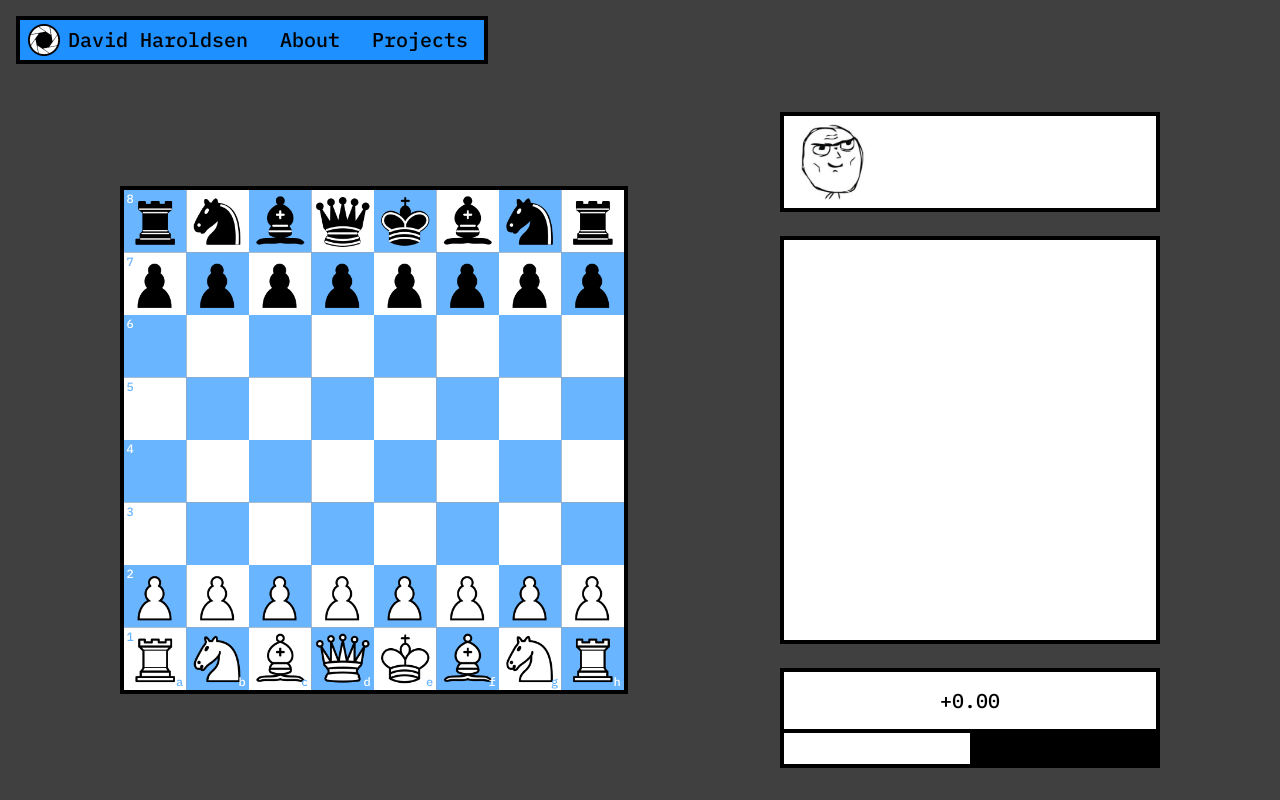
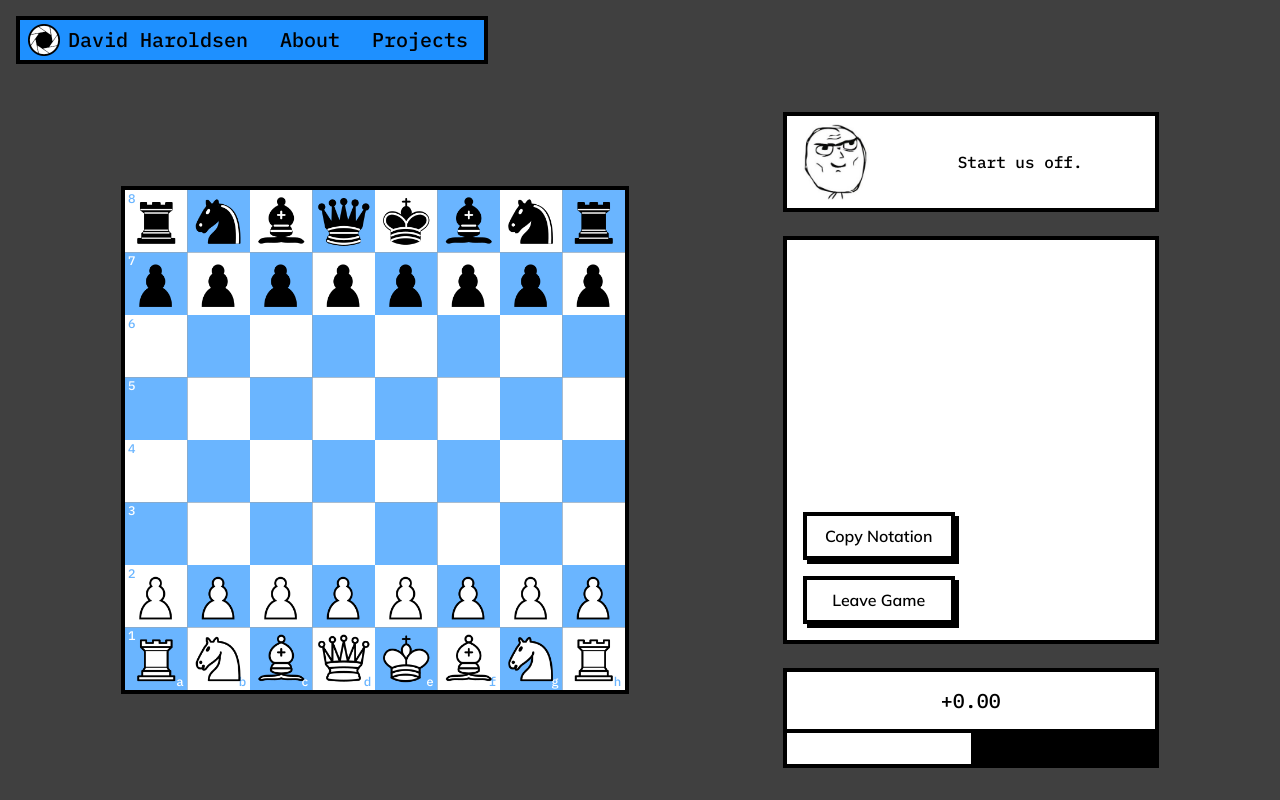
Before and after one commit to Davedude42/svelteofdavid, a SvelteKit app: page /project/lightblue in a window 1280 px wide. Both pictures are taken after a click on the button "Start as white". Built offline with nearby package versions, Linux system fonts and the light colour scheme.

Commit message:
more chess ui

```diff
--- a/src/app.css
+++ b/src/app.css
@@ -7,6 +7,10 @@
 .h-full-fr {
 	height: 100vh;
   height: calc(var(--vh, 1vh) * 100);
+}
+.min-h-full-fr {
+	min-height: 100vh;
+  min-height: calc(var(--vh, 1vh) * 100);
 }
 
 .thick-black-border {
--- a/src/lib/lightblue/board.ts
+++ b/src/lib/lightblue/board.ts
@@ -147,7 +147,9 @@ export class Board {
 
 			loopBoard.movePiece(moveon);
 
-			if(loopBoard.inCheck(loopBoard.turn)) {
+			if(loopBoard.gameOver(loopBoard.turn) === 1) {
+				retNot += '#';
+			} else if(loopBoard.inCheck(loopBoard.turn)) {
 				retNot += '+';
 			}
 
--- a/src/routes/+layout.svelte
+++ b/src/routes/+layout.svelte
@@ -81,7 +81,7 @@
 		</div>
 	{/if}
 </div>
-<div class="flex flex-col h-full-fr">
+<div class="flex flex-col min-h-full-fr">
 	<slot />
 </div>
 <svelte:window
--- a/src/routes/project/lightblue/+page.svelte
+++ b/src/routes/project/lightblue/+page.svelte
@@ -1,10 +1,13 @@
 <style>
 .lightblue-grid {
+	flex-shrink: 0;
 	display: grid;
-	grid-template-columns: 380px;
+	grid-template-columns: 1fr;
 	grid-template-rows: 100px 1fr 100px;
 	justify-content: center;
 	gap: 24px;
+
+	width: 440px;
 
 	padding: 32px;
 }
@@ -14,14 +17,40 @@
 
 	border: 4px solid black;
 }
+
+.outlandish-button {
+	box-shadow: 4px 4px black;
+}
+
+.outlandish-button:active {
+	transform: translate(4px, 4px);
+
+	box-shadow: none;
+}
 </style>
-<div class="flex flex-col md:flex-row justify-evenly bg-neutral-700 min-h-full" style="padding-top: 80px">
+<svelte:window on:resize={() => { resizeBoard(); drawBoard(); }} />
+<div class:hidden={!pgnPopupOpen} class="fixed z-40 inset-0 flex flex-col items-center justify-center bg-black/40">
+	<div style="width: 500px; height: 400px;" class="thick-black-border flex flex-col gap-4 p-4 bg-lighter">
+		<div class="flex flex-row justify-between">
+			<button class="outlandish-button thick-black-border p-1 bg-white font-semibold" style="width: 150px;" on:click={copyPGN}>
+				Copy
+			</button>
+			<button class="thick-black-border p-1 bg-red-500 hover:bg-red-400 active:bg-red-300 font-semibold" style="width: 40px; height: 40px;" on:click={() => pgnPopupOpen = false}>
+				<i class="fa-solid fa-xmark"></i>
+			</button>
+		</div>
+		<div class="flex-grow p-2">
+			<textarea class="w-full h-full p-2 font-IBMPlexMono text-sm font-medium resize-none" bind:value={pgnNotation} bind:this={notationTextarea} />
+		</div>
+	</div>
+</div>
+<div class="flex-grow flex flex-col md:flex-row justify-evenly bg-neutral-700" style="padding-top: 80px">
 	{#if gameStarted}
-		<div class="flex flex-row items-center justify-center p-8" bind:this={wrapper}>
+		<div class="flex-grow lg:flex-grow-0 flex-shrink flex flex-row items-center justify-center max-w-full max-h-full p-8 overflow-hidden" bind:this={wrapper}>
 			<canvas class="box-content thick-black-border select-none" bind:this={canvas} on:mousedown={mouseDown}></canvas>
 		</div>
 	{/if}
-	<div class="lightblue-grid">
+	<div class="lightblue-grid self-center md:self-stretch">
 		<div class="flex flex-row justify-between">
 			<img src={ thinking } alt="current state of bot" class="px-4 py-2 select-none" class:hidden={!(loading)} />
 			<img src={ welcome } alt="current state of bot" class="px-4 py-2 select-none" class:hidden={!(!loading && !showComputerStuff)} />
@@ -33,29 +62,51 @@
 						<p>{ board.metaData.nodes } nodes</p>
 						<p>{ (board.metaData.time / board.metaData.nodes)?.toFixed(2) }ms per node</p>
 					</div>
+				{:else if !loading}
+					<div class="flex-grow flex flex-col justify-center px-4 font-IBMPlexMono font-medium text-center">
+						Start us off.
+					</div>
 				{/if}
 			{:else}
-				<div class="flex flex-col justify-center px-4 font-IBMPlexMono font-semibold text-center">
+				<div class="flex-grow flex flex-col justify-center px-4 font-IBMPlexMono font-semibold text-center">
 					Light Blue welcomes you.
 				</div>
 			{/if}
 		</div>
-		<div class="p-8 overflow-auto">
-			{#if gameStarted}
-				<div>
+		{#if gameStarted}
+			<div class="grid grid-cols-2 overflow-hidden" style="min-height: 300px;">
+				<div class="flex flex-col gap-4 p-4">
+					{#if gameOver}
+						<div class="p-2 font-IBMPlexMono bg-primary font-semibold text-center text-xl">
+							{#if draw}
+								Draw!
+							{:else}
+								{ checkmateColor === playerColor ? 'I' : 'You' } won!
+							{/if}
+						</div>
+					{/if}
+					<div class="flex-grow"></div>
+					<button class="outlandish-button thick-black-border p-2 bg-white font-semibold" on:click={openPGN}>
+						Copy Notation
+					</button>
+					<button class="outlandish-button thick-black-border p-2 bg-white font-semibold" on:click={restart}>
+						Leave Game
+					</button>
+				</div>
+				<div class="grid grid-cols-2 gap-y-2 p-2 content-start items-start justify-items-start font-IBMPlexMono overflow-y-scroll" bind:this={notationScroll}>
 					{#each notation as note}
-						<p>
+						<div class="px-1 bg-secondary/50 font-bold">
 							{ note }
-						</p>
+						</div>
 					{/each}
 				</div>
-			{:else}
-				<div class="flex flex-col gap-6 align-stretch">
-					<button class="thick-black-border p-2 bg-white hover:bg-gray-100 text-lg font-semibold" on:click={() => startAs(1)}>Start as white</button>
-					<button class="thick-black-border p-2 bg-black hover:bg-gray-800 text-lg font-semibold text-white" on:click={() => startAs(0)}>Start as black</button>
-				</div>
-			{/if}
-		</div>
+			</div>
+		{:else}
+			<div class="flex flex-col p-8 gap-6 align-stretch">
+				<button class="outlandish-button thick-black-border p-2 bg-white text-lg font-semibold" on:click={() => startAs(1)}>Start as white</button>
+				<button class="outlandish-button thick-black-border p-2 bg-black text-lg font-semibold text-white" on:click={() => startAs(0)}>Start as black</button>
+			</div>
+		{/if}
 		{#if gameStarted}
 			<div class="flex flex-col">
 				<div class="flex-grow flex flex-col items-center justify-center text-xl font-IBMPlexMono font-medium">
@@ -72,7 +123,7 @@
 import { onMount, tick } from 'svelte';
 
 import { Board } from '$lib/lightblue/board.ts';
-import { startingPosition, letters } from '$lib/lightblue/constants.ts';
+import { KING, startingPosition, letters } from '$lib/lightblue/constants.ts';
 import { legalPieceMoves } from '$lib/lightblue/moves.ts';
 import { computerMoveBoard } from '$lib/lightblue/computer.ts';
 
@@ -81,6 +132,8 @@ import pieces from '$lib/lightblue/pieces.png';
 import done from '$lib/lightblue/done.png';
 import thinking from '$lib/lightblue/thinking.png';
 
+let notationTextarea;
+let notationScroll;
 let wrapper;
 let canvas;
 
@@ -100,14 +153,65 @@ let heldIndex = -1;
 let gameStarted = false;
 let showComputerStuff = false;
 let loading = false;
+let gameOver = false;
+
+let checkIndex = -1;
+let checkmateColor = -1;
+let draw = false;
 
 let pieceMoves = [];
 
 let score = 0;
 let notation = [];
 
-board.importString(startingPosition);
-board.eval();
+let pgnPopupOpen = false;
+let pgnNotation = '';
+
+function copyPGN() {
+	notationTextarea.select();
+  navigator.clipboard.writeText(pgnNotation);
+}
+
+function openPGN() {
+	pgnPopupOpen = true;
+	pgnNotation = getPGNNotation();
+}
+
+function getPGNNotation() {
+		let now = new Date();
+		let whiteGameOver = board.gameOver(1);
+		let blackGameOver = board.gameOver(0);
+		let stringResult = '*';
+
+		if(whiteGameOver === -1 || blackGameOver === -1) {
+			stringResult = '1/2-1/2';
+		} else if(whiteGameOver === 1) {
+			stringResult = '0-1';
+		} else if(blackGameOver === 1) {
+			stringResult = '1-0';
+		}
+
+		let ret = `[Event "Light Blue vs. Human"]
+[Site "davidharoldsen.com"]
+[Date "${now.getFullYear()}.${now.getMonth()<10 ? '0' + now.getMonth() : now.getMonth()}.${now.getDate()<10 ? '0' + now.getDate() : now.getDate()}"]
+[Round "1"]
+[White "${playerColor === 0 ? 'Light Blue' : 'Player'}"]
+[Black "${playerColor === 1 ? 'Light Blue' : 'Player'}"]
+[Result "${stringResult}"]
+
+`;
+
+		let notation = board.getNotation();
+
+		for (let i = 0; i < notation.length; i++) {
+			if(i % 2 === 0) {
+				ret += Math.floor(i / 2 + 1) + '. ';
+			}
+			ret += notation[i] + ' ';
+		}
+		ret += stringResult;
+		return ret;
+	}
 
 function eventX(event) {
 	let ret = 0;
@@ -132,7 +236,7 @@ function eventY(event) {
 
 
 function mouseDown(event) {
-	if(!gameStarted || playerColor !== board.turn || loading) {
+	if(!gameStarted || playerColor !== board.turn || loading || gameOver) {
 		return;
 	}
 
@@ -156,7 +260,8 @@ function mouseDown(event) {
 	} else {
 		if(pieceMoves.includes(index)) {
 			board.movePiece([highlightedIndex, index]);
-			updateScore();
+
+			afterMove();
 
 			highlightedIndex = -1;
 
@@ -175,7 +280,22 @@ function mouseDown(event) {
 function resizeBoard() {
 	let scale = window.devicePixelRatio;
 
-	boardWidth = Math.min(500, wrapper.offsetHeight - 8 - 64);
+	let width = Math.max(
+    document.body.scrollWidth,
+    document.documentElement.scrollWidth,
+    document.body.offsetWidth,
+    document.documentElement.offsetWidth,
+    document.documentElement.clientWidth
+  );
+
+	if(width > 1024) {
+		boardWidth = Math.min(500, Math.min(wrapper.offsetHeight - 8 - 64));
+	} else if(width > 768) {
+		boardWidth = Math.min(500, Math.min(wrapper.offsetWidth - 8 - 64, wrapper.offsetHeight - 8 - 64));
+	} else {
+		boardWidth = Math.min(500, Math.min(wrapper.offsetWidth - 8 - 64));
+	}
+
 
 	ctx.restore();
 
@@ -198,22 +318,28 @@ function drawBoard() {
 
 	let px, py;
 
+	let pastMove = board.history[board.history.length - 1] ?? [];
+
 	for (let x = 0; x < 8; x++) {
 		for (let y = 0; y < 8; y++) {
 			px = playerColor === 0 ? 7 - x : x;
 			py = playerColor === 0 ? 7 - y : y;
 
 			if(x % 2 === y % 2) {
-				if(x + y*8 === highlightedIndex) {
+				if(x + y*8 === highlightedIndex || pastMove.includes(x + y*8)) {
+					ctx.fillStyle = '#fef08a';
+				} else if(x + y*8 === checkIndex) {
+					ctx.fillStyle = '#fca5a5';
+				} else {
+					ctx.fillStyle = 'white';
+				}
+			} else {
+				if(x + y*8 === highlightedIndex || pastMove.includes(x + y*8)) {
 					ctx.fillStyle = '#fde047';
+				} else if(x + y*8 === checkIndex) {
+					ctx.fillStyle = '#f87171';
 				} else {
 					ctx.fillStyle = '#6AB5FF';
-				}
-			} else {
-				if(x + y*8 === highlightedIndex) {
-					ctx.fillStyle = '#fef08a';
-				} else {
-					ctx.fillStyle = 'white';
 				}
 			}
 
@@ -236,40 +362,75 @@ function drawBoard() {
 					ctx.fillRect((px+0.1) * size, (py+0.9) * size, 0.8*size, 0.1*size);
 				}
 			}
-
-			ctx.drawImage(piecesImg, numbersToSprite[p[1]] * imageSize, p[2] * imageSize, imageSize, imageSize, px * size, py * size, size, size);
 		}
 	}
 
 	ctx.textAlign = 'center';
 	ctx.textBaseline = 'middle';
-	ctx.font = '500 12px IBM Plex Mono';
+	ctx.font = '500 ' + (size / 5) + 'px IBM Plex Mono';
 
 	for (let x = 0; x < 8; x++) {
 		px = playerColor === 0 ? 7 - x : x;
 		if(x % 2 !== playerColor) {
+			ctx.fillStyle = 'white';
+		} else {
+			ctx.fillStyle = '#6AB5FF';
+		}
+
+		ctx.fillText(letters[x], (px+1-0.12) * size, 7.88 * size);
+	}
+	for (let y = 0; y < 8; y++) {
+		py = playerColor === 0 ? 7 - y : y;
+		if(y % 2 !== playerColor) {
 			ctx.fillStyle = '#6AB5FF';
 		} else {
 			ctx.fillStyle = 'white';
 		}
 
-		ctx.fillText(letters[x], (px+1) * size - 7, 8 * size - 7);
+		ctx.fillText(8-y, 0.11 * size, (py+0.15) * size);
 	}
-	for (let y = 0; y < 8; y++) {
-		py = playerColor === 0 ? 7 - y : y;
-		if(y % 2 !== playerColor) {
-			ctx.fillStyle = 'white';
-		} else {
-			ctx.fillStyle = '#6AB5FF';
+
+	for (let x = 0; x < 8; x++) {
+		for (let y = 0; y < 8; y++) {
+			px = playerColor === 0 ? 7 - x : x;
+			py = playerColor === 0 ? 7 - y : y;
+
+			let p = board.pieceAtPos(x + y * 8);
+
+			ctx.drawImage(piecesImg, numbersToSprite[p[1]] * imageSize, p[2] * imageSize, imageSize, imageSize, (px+0.02) * size, (py+0.02) * size, 0.96*size, 0.96*size);
 		}
-
-		ctx.fillText(8-y, 6, py * size + 10);
 	}
 }
 
-function updateScore() {
+async function afterMove() {
 	score = board.eval();
 	notation = board.getNotation();
+
+	let gameOver0 = board.gameOver(0);
+	let gameOver1 = board.gameOver(1);
+
+	if(gameOver0 === 1) {
+		gameOver = true;
+		checkmateColor = 0;
+	} else if(gameOver1 === 1) {
+		gameOver = true;
+		checkmateColor = 1;
+	} else if(gameOver0 === -1) {
+		gameOver = true;
+		draw = true;
+	}
+
+	if(board.inCheck(0)) {
+		checkIndex = board.findPiece(KING, 0)[0];
+	} else if (board.inCheck(1)) {
+		checkIndex = board.findPiece(KING, 1)[0];
+	} else {
+		checkIndex = -1;
+	}
+
+	await tick();
+
+	notationScroll.scrollBy(0, 1000);
 }
 
 function evalPieceMoves() {
@@ -281,7 +442,7 @@ function evalPieceMoves() {
 }
 
 async function possiblyMoveComputer() {
-	if(board.turn === +!playerColor) {
+	if(board.turn === +!playerColor && !gameOver) {
 		drawBoard();
 		loading = true;
 
@@ -290,7 +451,7 @@ async function possiblyMoveComputer() {
 		setTimeout(() => {
 			board = computerMoveBoard(board, 4);
 
-			updateScore();
+			afterMove();
 
 			loading = false;
 
@@ -307,8 +468,24 @@ function startAs(color) {
 	createLightBlue();
 }
 
+function restart() {
+	gameStarted = false;
+	showComputerStuff = false;
+	loading = false;
+	gameOver = false;
+
+	highlightedIndex = -1;
+}
+
 async function createLightBlue() {
 	gameStarted = true;
+
+	board = new Board();
+	board.importString(startingPosition);
+	board.eval();
+
+	score = 0;
+	notation = [];
 
 	await tick();
 
```
Also changed, not shown: colors.JPG (added).
